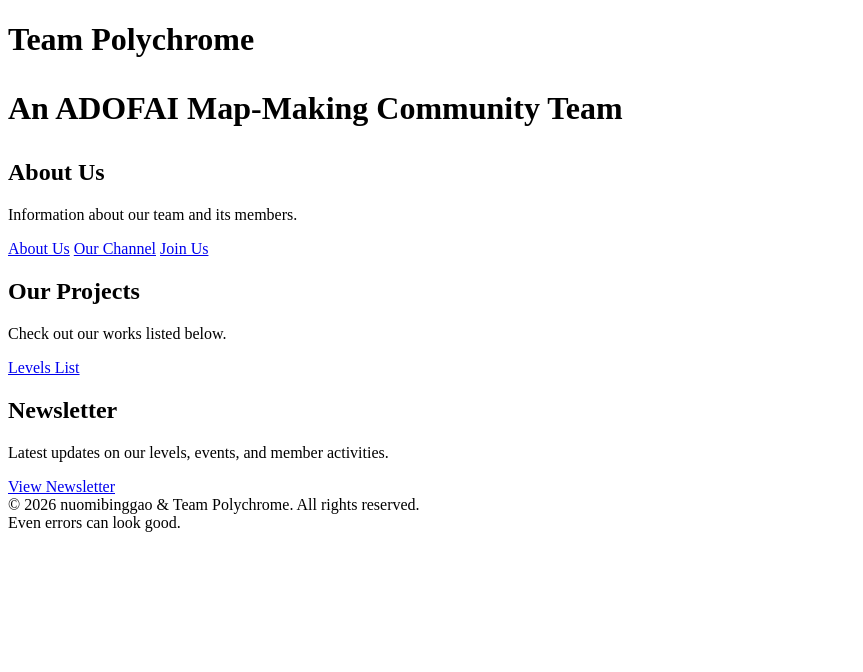
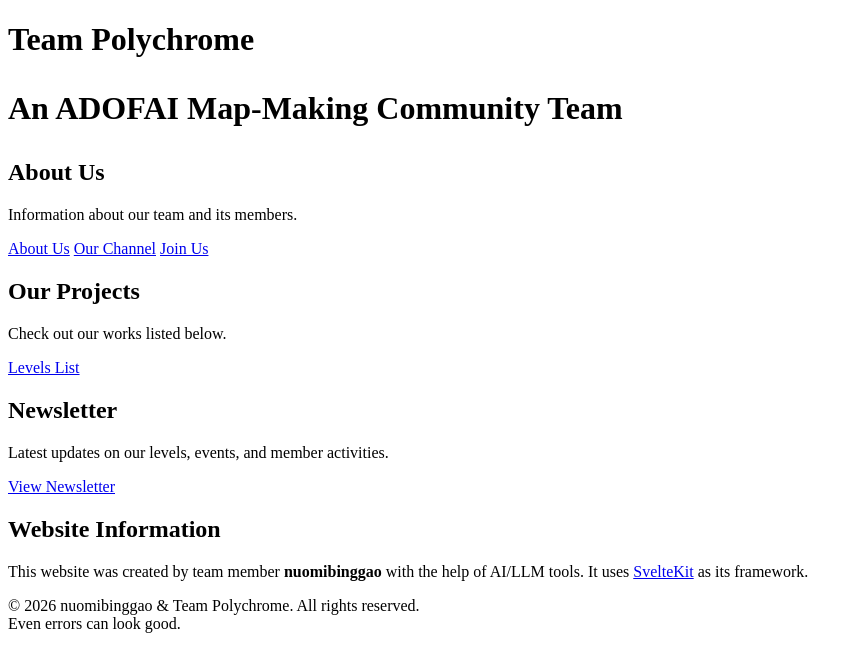
Before and after one commit to nuomibinggao/Team-Polychrome-Website, a SvelteKit app: page / in a window 1280 px wide. Shown: the top 672 px of the page, without its empty margins (0-863 px from the left). Built offline with nearby package versions, Linux system fonts and the light colour scheme.

Commit message:
Added to structure

```diff
--- a/src/routes/+page.svelte
+++ b/src/routes/+page.svelte
@@ -34,6 +34,15 @@
   </div>
 </section>
 
+<section class='website-info'>
+  <div class='content'>
+    <h2>Website Information</h2>
+    <p>This website was created by team member <strong>nuomibinggao</strong> with the help of AI/LLM tools.
+      It uses <a href='https://svelte.dev' rel='noopener noreferrer' target='_blank'>SvelteKit</a> as its framework.
+    </p>
+  </div>
+</section>
+
 <footer>
   &copy; 2026 nuomibinggao & Team Polychrome. All rights reserved.
   <div class='footer-splash'>Even errors can look good.</div>
--- a/src/routes/about/+page.svelte
+++ b/src/routes/about/+page.svelte
@@ -41,7 +41,7 @@
     <div class='member-card'>
       <img src='images/nuomibinggao.png' alt='nuomibinggao' class='member-avatar'>
       <h3>nuomibinggao</h3>
-      <p class='roles'>Charter</p>
+      <p class='roles'>Charter & Playtester</p>
     </div>
     <div class='member-card'>
       <img src='images/MLob_302.png' alt='MLob_302' class='member-avatar'>
```
